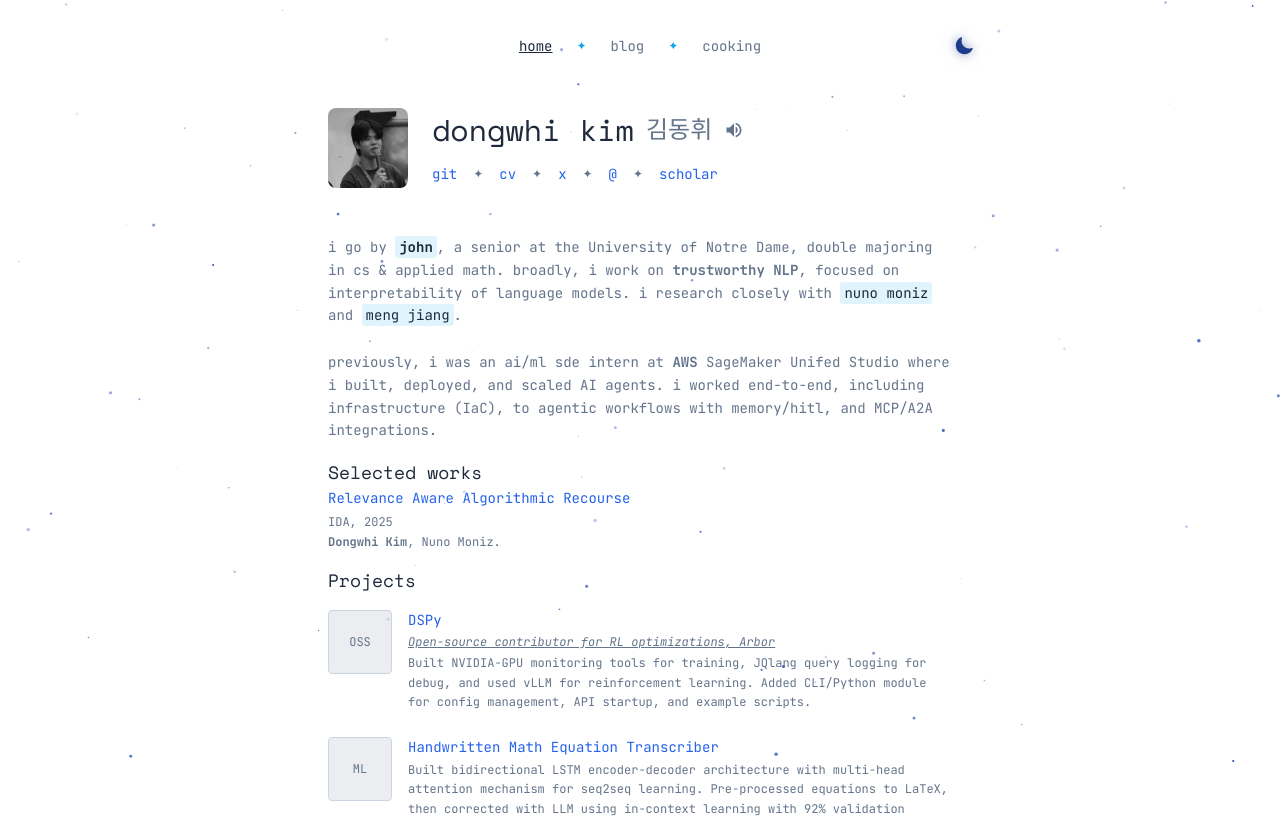
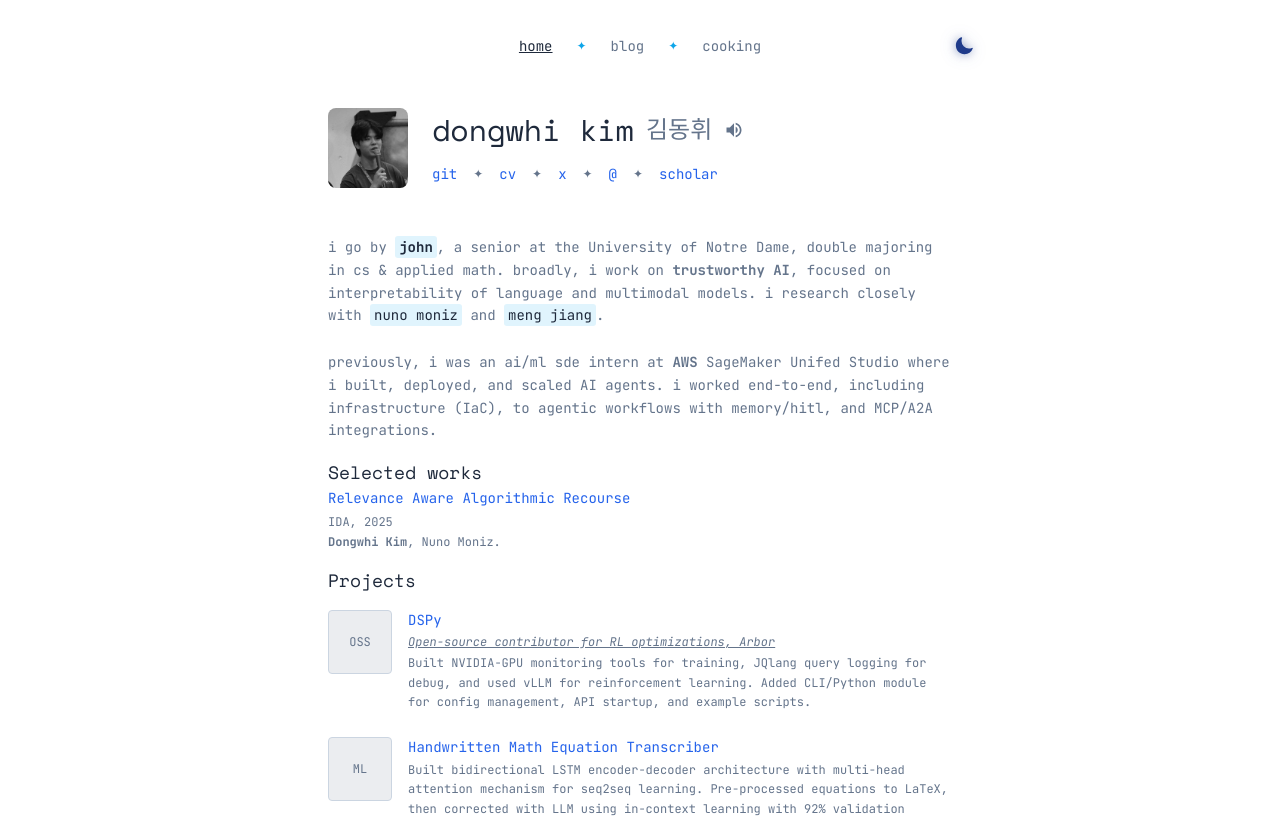
Before and after one commit to johnkimdw/portfolio, a React (Create React App) app: page / in a window 1280 px wide. Shown: the top 818 px of the page. Built offline with nearby package versions, Linux system fonts and the light colour scheme.

Commit message:
Removed starry background in light mode

```diff
--- a/src/components/StarryBackground.js
+++ b/src/components/StarryBackground.js
@@ -2,7 +2,7 @@ import React, { useEffect, useRef } from 'react';
 import { useTheme } from '../contexts/ThemeContext';
 
 export default function StarryBackground() {
-  const { colors } = useTheme();
+  const { colors, isDark } = useTheme();
   const canvasRef = useRef(null);
   const animationRef = useRef(null);
   const starsRef = useRef([]);
@@ -42,6 +42,8 @@ export default function StarryBackground() {
     const animate = () => {
       ctx.clearRect(0, 0, canvas.width, canvas.height);
 
+      // Only draw stars in dark mode
+      if (isDark) {
         // Get scroll position for parallax effect
         const scrollY = window.pageYOffset || document.documentElement.scrollTop;
 
@@ -66,6 +68,7 @@ export default function StarryBackground() {
           ctx.fill();
           ctx.restore();
         });
+      }
 
       animationRef.current = requestAnimationFrame(animate);
     };
@@ -78,7 +81,7 @@ export default function StarryBackground() {
         cancelAnimationFrame(animationRef.current);
       }
     };
-  }, [colors]);
+  }, [colors, isDark]);
 
   return (
     <canvas
--- a/src/pages/Home.js
+++ b/src/pages/Home.js
@@ -95,7 +95,7 @@ export default function Home() {
           <p className="text-sm leading-relaxed font-sans" style={{ color: colors.textMuted }}>
             i go by{' '}
             <HighlightedText bold>john</HighlightedText>
-            , a senior at the University of Notre Dame, double majoring in cs & applied math. broadly, i work on <strong>trustworthy NLP</strong>, focused on interpretability of language models. i research closely with {' '}
+            , a senior at the University of Notre Dame, double majoring in cs & applied math. broadly, i work on <strong>trustworthy AI</strong>, focused on interpretability of language and multimodal models. i research closely with {' '}
             <HighlightedText href="https://www.nunomoniz.co/">nuno moniz</HighlightedText>
             {' '}and{' '}
             <HighlightedText href="http://www.meng-jiang.com/">meng jiang</HighlightedText>
```
Lines whose indentation alone changed are shown as unchanged.
